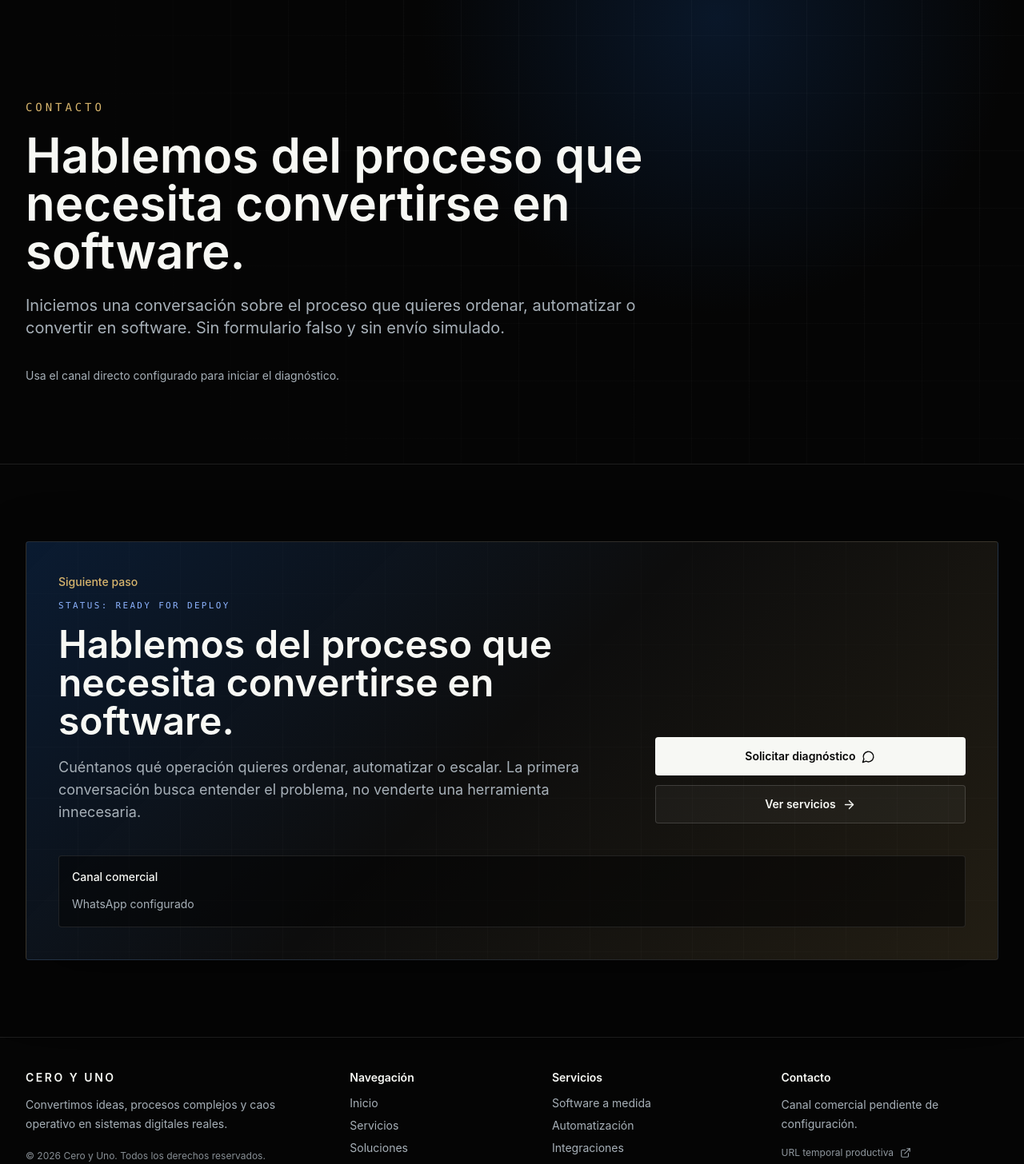
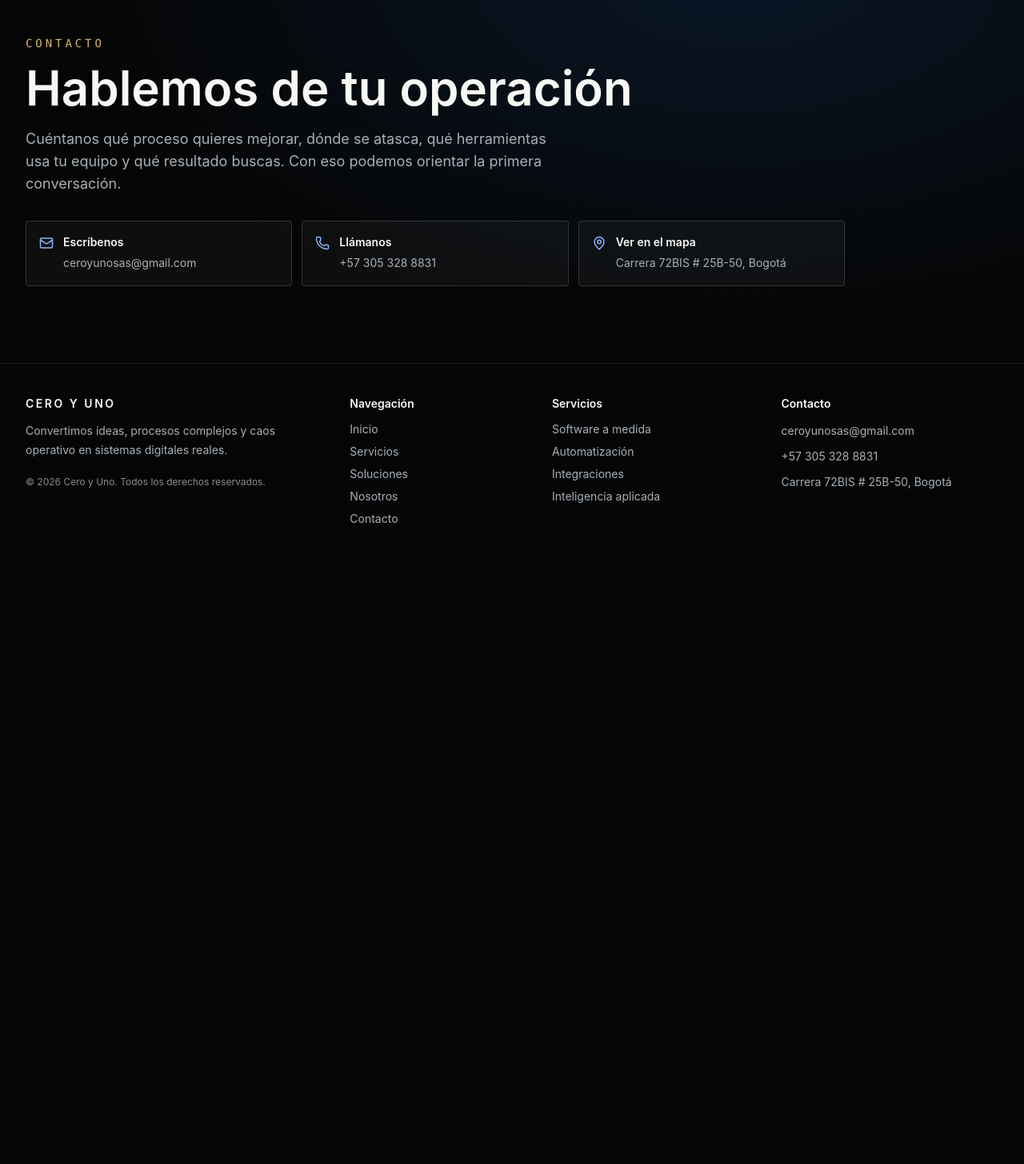
Before and after one commit to Blaister9/cero-y-uno-web, a Next.js app: page /contacto in a window 1280 px wide. Shown: the part 100-1556 px from the top of the page at 80% size. After the commit the page ends 800 px from the top, so only its background shows below. Built offline with nearby package versions, Linux system fonts and the light colour scheme; no server answers.

Commit message:
feat: habilitar contacto comercial directo

```diff
--- a/src/app/contacto/page.tsx
+++ b/src/app/contacto/page.tsx
@@ -1,31 +1,54 @@
-import { PageHero } from "@/components/layout/page-hero";
+import { Mail, MapPin, Phone } from "lucide-react";
+
+import { Container } from "@/components/layout/container";
 import { siteConfig } from "@/config/site";
-import { contactContent } from "@/content/site";
+import { contactPageContent } from "@/content/site";
 import { createPageMetadata } from "@/lib/metadata";
-import { ContactSection } from "@/sections/contact";
 
 export const metadata = createPageMetadata({
   title: "Contacto | Cero y Uno",
   description:
-    "Contacto de Cero y Uno para iniciar una conversación comercial sobre software, automatización e inteligencia aplicada.",
+    "Escríbenos o llámanos para conversar sobre el proceso que quieres mejorar con software, automatización o integraciones.",
   path: "/contacto"
 });
 
 export default function ContactoPage() {
+  const { email, emailHref, phone, phoneHref, address, mapHref } = siteConfig.contact;
+  const { eyebrow, title, description, emailAction, phoneAction, mapAction } = contactPageContent;
+  const channels = [
+    { label: emailAction, detail: email, href: emailHref, icon: Mail },
+    { label: phoneAction, detail: phone, href: phoneHref, icon: Phone },
+    { label: mapAction, detail: address, href: mapHref, icon: MapPin }
+  ];
+
   return (
-    <main>
-      <PageHero
-        description="Iniciemos una conversación sobre el proceso que quieres ordenar, automatizar o convertir en software. Sin formulario falso y sin envío simulado."
-        eyebrow="Contacto"
-        title={contactContent.title}
-      >
-        <p className="max-w-2xl text-sm leading-7 text-steel">
-          {siteConfig.hasDirectContact
-            ? "Usa el canal directo configurado para iniciar el diagnóstico."
-            : "Los canales directos se habilitarán cuando exista correo o WhatsApp oficial configurado."}
-        </p>
-      </PageHero>
-      <ContactSection />
+    <main className="bg-ink bg-[radial-gradient(ellipse_at_72%_12%,rgba(18,58,111,0.32),transparent_65%)] pb-16 pt-28 md:pb-24 md:pt-36">
+      <Container>
+        <section aria-labelledby="contacto-titulo" className="scroll-mt-24" id="canales">
+          <p className="font-mono text-sm uppercase tracking-[0.28em] text-ember">{eyebrow}</p>
+          <h1 className="mt-4 text-4xl font-semibold leading-tight text-porcelain md:text-6xl" id="contacto-titulo">
+            {title}
+          </h1>
+          <p className="mt-5 max-w-2xl text-base leading-7 text-steel md:text-lg">{description}</p>
+
+          <ul className="mt-8 grid max-w-5xl gap-3 md:grid-cols-3">
+            {channels.map(({ label, detail, href, icon: Icon }) => (
+              <li key={href}>
+                <a
+                  className="flex h-full items-start gap-3 rounded border border-white/15 bg-white/[0.04] p-4 transition hover:border-signal/45 hover:bg-white/[0.07]"
+                  href={href}
+                >
+                  <Icon aria-hidden="true" className="mt-0.5 shrink-0 text-signal" size={18} />
+                  <span className="min-w-0">
+                    <span className="block text-sm font-semibold text-porcelain">{label}</span>
+                    <span className="mt-1 block break-words text-sm leading-6 text-steel">{detail}</span>
+                  </span>
+                </a>
+              </li>
+            ))}
+          </ul>
+        </section>
+      </Container>
     </main>
   );
 }
--- a/src/app/servicios/page.tsx
+++ b/src/app/servicios/page.tsx
@@ -4,6 +4,7 @@ import Link from "next/link";
 import { PageHero } from "@/components/layout/page-hero";
 import { FeatureGrid } from "@/components/ui/feature-grid";
 import { ValueCard } from "@/components/ui/value-card";
+import { siteConfig } from "@/config/site";
 import { servicesPage } from "@/content/services";
 import { createPageMetadata } from "@/lib/metadata";
 
@@ -24,7 +25,7 @@ export default function ServiciosPage() {
       >
         <Link
           className="inline-flex h-12 items-center justify-center gap-2 rounded bg-porcelain px-5 text-sm font-semibold text-ink transition hover:bg-white"
-          href="/contacto"
+          href={siteConfig.primaryContactHref}
         >
           Solicitar diagnóstico
           <ArrowRight aria-hidden="true" size={17} />
--- a/src/components/layout/footer.tsx
+++ b/src/components/layout/footer.tsx
@@ -1,4 +1,3 @@
-import { ExternalLink, Mail } from "lucide-react";
 import Link from "next/link";
 
 import { siteConfig } from "@/config/site";
@@ -7,6 +6,7 @@ import { Container } from "./container";
 
 export function Footer() {
   const year = new Date().getFullYear();
+  const { email, emailHref, phone, phoneHref, address, mapHref } = siteConfig.contact;
 
   return (
     <footer className="border-t border-white/10 bg-ink py-10">
@@ -43,26 +43,17 @@ export function Footer() {
 
         <div>
           <p className="text-sm font-semibold text-porcelain">Contacto</p>
-          {siteConfig.contact.email ? (
-            <a
-              className="mt-3 inline-flex w-fit items-center gap-2 text-sm text-steel transition hover:text-porcelain"
-              href={`mailto:${siteConfig.contact.email}`}
-            >
-              <Mail aria-hidden="true" size={16} />
-              {siteConfig.contact.email}
+          <address className="mt-3 grid gap-2 text-sm not-italic leading-6 text-steel">
+            <a className="w-fit max-w-full break-words transition hover:text-porcelain" href={emailHref}>
+              {email}
             </a>
-          ) : (
-            <p className="mt-3 text-sm leading-6 text-steel">
-              Canal comercial pendiente de configuración.
-            </p>
-          )}
-          <a
-            className="mt-4 inline-flex w-fit items-center gap-2 text-xs text-steel/85 transition hover:text-porcelain"
-            href={siteConfig.productionUrl}
-          >
-            URL temporal productiva
-            <ExternalLink aria-hidden="true" size={14} />
-          </a>
+            <a className="w-fit transition hover:text-porcelain" href={phoneHref}>
+              {phone}
+            </a>
+            <a className="w-fit transition hover:text-porcelain" href={mapHref}>
+              {address}
+            </a>
+          </address>
         </div>
       </Container>
     </footer>
--- a/src/config/site.ts
+++ b/src/config/site.ts
@@ -1,27 +1,24 @@
 const productionUrl = "https://cero-y-uno-web.vercel.app";
 const configuredSiteUrl = process.env.NEXT_PUBLIC_SITE_URL?.trim();
-const configuredContactEmail = process.env.NEXT_PUBLIC_CONTACT_EMAIL?.trim();
-const configuredWhatsappUrl = process.env.NEXT_PUBLIC_WHATSAPP_URL?.trim();
-
-const contactEmail = configuredContactEmail || null;
-const whatsappUrl = configuredWhatsappUrl || null;
+const contactEmail = "ceroyunosas@gmail.com";
+const contactPhone = "+57 305 328 8831";
+const contactAddress = "Carrera 72BIS # 25B-50, Bogotá";
 
 export const siteConfig = {
   name: "Cero y Uno",
   slogan: "Lo que otros imaginan, nosotros lo convertimos en software.",
   url: configuredSiteUrl || productionUrl,
-  productionUrl,
   description:
     "Creamos software a medida, automatizaciones, integraciones y soluciones digitales para transformar procesos complejos en sistemas funcionales, escalables y mantenibles.",
   contact: {
     email: contactEmail,
-    whatsappUrl,
-    socialLinks: [] as Array<{ label: string; href: string }>
+    emailHref: `mailto:${contactEmail}`,
+    phone: contactPhone,
+    phoneHref: `tel:${contactPhone.replaceAll(" ", "")}`,
+    address: contactAddress,
+    mapHref: `https://www.google.com/maps/search/?api=1&query=${encodeURIComponent(contactAddress)}`
   },
-  contactEmail,
-  whatsappUrl,
-  hasDirectContact: Boolean(contactEmail || whatsappUrl),
-  primaryContactHref: contactEmail ? `mailto:${contactEmail}` : whatsappUrl || "/contacto",
+  primaryContactHref: "/contacto#canales",
   keywords: [
     "desarrollo de software",
     "automatización de procesos",
--- a/src/content/site.ts
+++ b/src/content/site.ts
@@ -152,7 +152,17 @@ export const contactContent = {
   eyebrow: "Siguiente paso",
   title: "Hablemos del proceso que necesita convertirse en software.",
   body:
-    "Cuéntanos qué operación quieres ordenar, automatizar o escalar. La primera conversación busca entender el problema, no venderte una herramienta innecesaria.",
+    "Cuéntanos qué operación quieres ordenar, automatizar o escalar. Empecemos por entender cómo funciona hoy y dónde podemos ayudarte.",
   primaryCta: "Solicitar diagnóstico",
   secondaryCta: "Ver servicios"
 };
+
+export const contactPageContent = {
+  eyebrow: "Contacto",
+  title: "Hablemos de tu operación",
+  description:
+    "Cuéntanos qué proceso quieres mejorar, dónde se atasca, qué herramientas usa tu equipo y qué resultado buscas. Con eso podemos orientar la primera conversación.",
+  emailAction: "Escríbenos",
+  phoneAction: "Llámanos",
+  mapAction: "Ver en el mapa"
+};
--- a/src/sections/contact.tsx
+++ b/src/sections/contact.tsx
@@ -1,4 +1,4 @@
-import { ArrowRight, Mail, MessageCircle } from "lucide-react";
+import { ArrowRight } from "lucide-react";
 import Link from "next/link";
 
 import { Container } from "@/components/layout/container";
@@ -7,10 +7,6 @@ import { siteConfig } from "@/config/site";
 import { contactContent } from "@/content/site";
 
 export function ContactSection() {
-  const hasEmail = Boolean(siteConfig.contact.email);
-  const hasWhatsapp = Boolean(siteConfig.contact.whatsappUrl);
-  const primaryHref = siteConfig.hasDirectContact ? siteConfig.primaryContactHref : "#canales";
-
   return (
     <section className="bg-ink py-24" id="contacto">
       <Container>
@@ -20,9 +16,6 @@ export function ContactSection() {
             <div className="relative grid gap-10 lg:grid-cols-[1fr_0.55fr] lg:items-end">
               <div>
                 <p className="text-sm font-medium text-ember">{contactContent.eyebrow}</p>
-                <p className="mt-3 font-mono text-[0.68rem] uppercase tracking-[0.22em] text-signal">
-                  status: ready for deploy
-                </p>
                 <h2 className="mt-4 max-w-4xl text-3xl font-semibold leading-tight text-porcelain md:text-5xl">
                   {contactContent.title}
                 </h2>
@@ -32,17 +25,13 @@ export function ContactSection() {
               </div>
 
               <div className="flex flex-col gap-3 sm:flex-row lg:flex-col">
-                <a
+                <Link
                   className="inline-flex h-12 items-center justify-center gap-2 rounded bg-porcelain px-5 text-sm font-semibold text-ink transition hover:bg-white"
-                  href={primaryHref}
+                  href={siteConfig.primaryContactHref}
                 >
                   {contactContent.primaryCta}
-                  {hasWhatsapp && !hasEmail ? (
-                    <MessageCircle aria-hidden="true" size={17} />
-                  ) : (
-                    <Mail aria-hidden="true" size={17} />
-                  )}
-                </a>
+                  <ArrowRight aria-hidden="true" size={17} />
+                </Link>
                 <Link
                   className="inline-flex h-12 items-center justify-center gap-2 rounded border border-white/15 bg-white/[0.04] px-5 text-sm font-semibold text-porcelain transition hover:border-signal/45 hover:bg-white/[0.07]"
                   href="/servicios"
@@ -51,34 +40,6 @@ export function ContactSection() {
                   <ArrowRight aria-hidden="true" size={17} />
                 </Link>
               </div>
-
-              <div className="rounded border border-white/10 bg-ink/55 p-4 lg:col-span-2" id="canales">
-                <p className="text-sm font-medium text-porcelain">Canal comercial</p>
-                {siteConfig.hasDirectContact ? (
-                  <div className="mt-3 grid gap-2 text-sm leading-6 text-steel">
-                    {siteConfig.contact.email ? (
-                      <a
-                        className="w-fit transition hover:text-porcelain"
-                        href={`mailto:${siteConfig.contact.email}`}
-                      >
-                        {siteConfig.contact.email}
-                      </a>
-                    ) : null}
-                    {siteConfig.contact.whatsappUrl ? (
-                      <a
-                        className="w-fit transition hover:text-porcelain"
-                        href={siteConfig.contact.whatsappUrl}
-                      >
-                        WhatsApp configurado
-                      </a>
-                    ) : null}
-                  </div>
-                ) : (
-                  <p className="mt-3 text-sm leading-6 text-steel">
-                    El sitio está listo para activar correo o WhatsApp cuando el canal comercial quede definido. Por ahora, esta sección funciona como punto de referencia para el contacto futuro sin simular formularios ni envíos.
-                  </p>
-                )}
-              </div>
             </div>
           </div>
         </Reveal>
```
Also changed, not shown: 5 other files (tests, documents, lock files or other folders).
